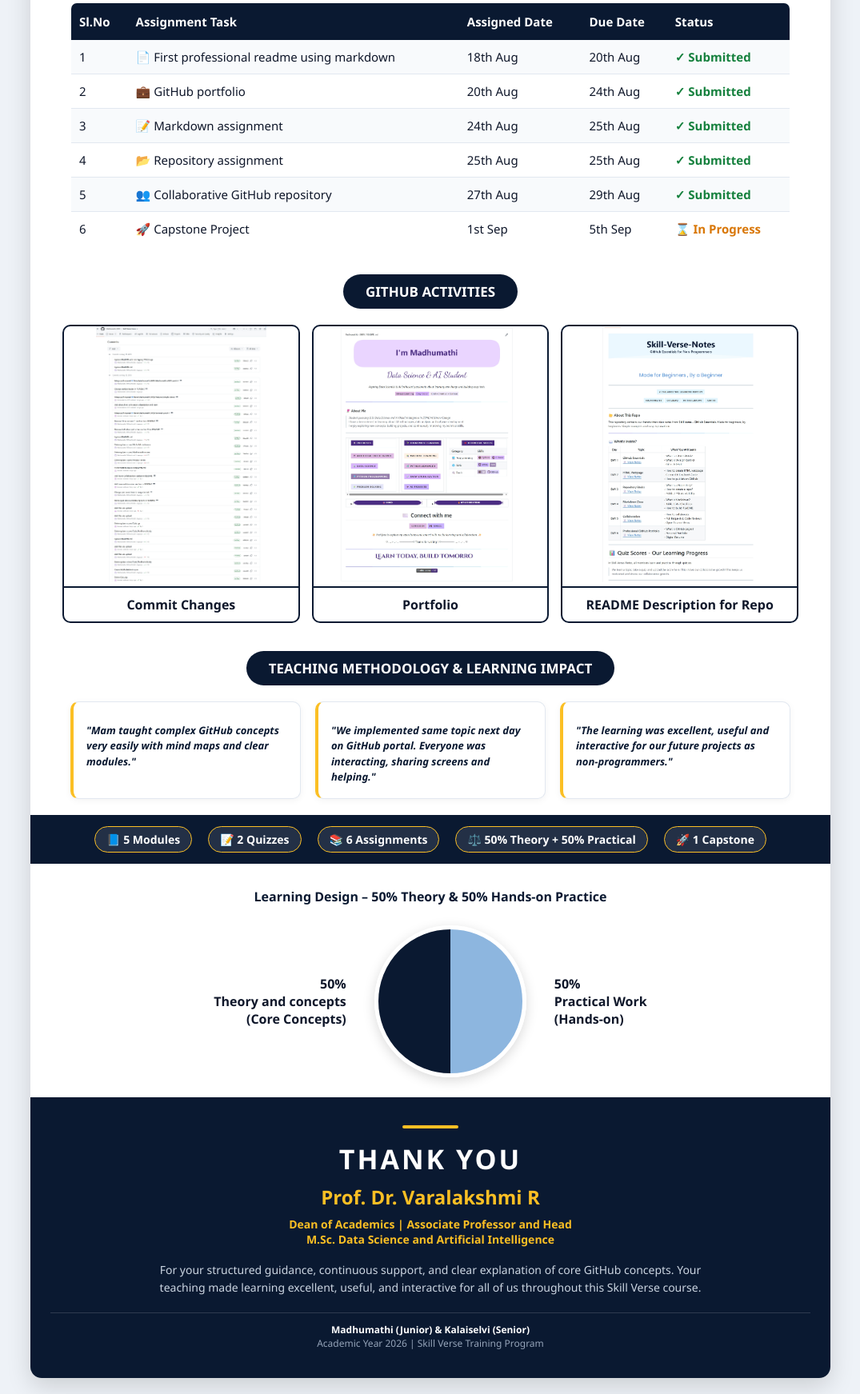
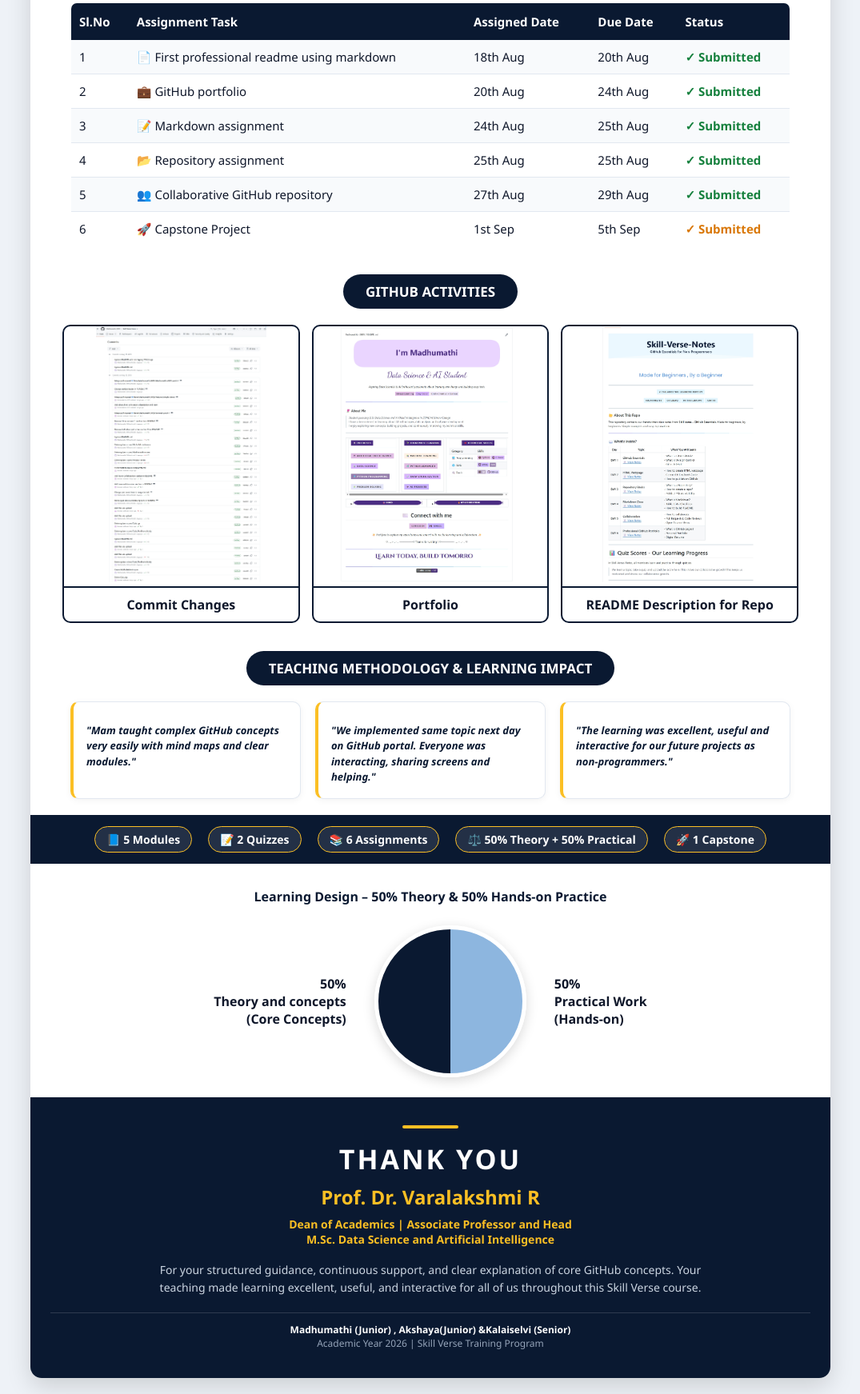
Before and after one commit to Madhumathi-2009/Pathway-GitHub, a plain HTML site: page index.html in a window 1280 px wide. Shown: the part 1199-2942 px from the top of the page at 80% size, without its empty margins (102-1177 px from the left). Drawn offline with Linux system fonts and the light colour scheme.

Commit message:
Refactor index.html for clarity and updates

```diff
--- a/index.html
+++ b/index.html
@@ -81,7 +81,7 @@
     <tr><td>3</td><td>📝 Markdown assignment</td><td>24th Aug</td><td>25th Aug</td><td style="color:#15803d; font-weight:800;">✓ Submitted</td></tr>
     <tr><td>4</td><td>📂 Repository assignment</td><td>25th Aug</td><td>25th Aug</td><td style="color:#15803d; font-weight:800;">✓ Submitted</td></tr>
     <tr><td>5</td><td>👥 Collaborative GitHub repository</td><td>27th Aug</td><td>29th Aug</td><td style="color:#15803d; font-weight:800;">✓ Submitted</td></tr>
-    <tr><td>6</td><td>🚀 Capstone Project</td><td>1st Sep</td><td>5th Sep</td><td style="color:#d97706; font-weight:800;">⌛ In Progress</td></tr>
+    <tr><td>6</td><td>🚀 Capstone Project</td><td>1st Sep</td><td>5th Sep</td><td style="color:#d97706; font-weight:800;">✓ Submitted</td></tr>
   </table>
   <span class="pill">GITHUB ACTIVITIES</span>
 <div style="display:flex; gap:15px; width:92%; margin:20px auto;">
@@ -137,7 +137,7 @@
     <h2 style="color:#fbbf24; margin:8px 0;">Prof. Dr. Varalakshmi R</h2>
     <p style="color:#fbbf24; font-size:14px; font-weight:600; margin:0;">Dean of Academics | Associate Professor and Head<br>M.Sc. Data Science and Artificial Intelligence</p>
     <p style="color:#cbd5e1; font-size:14px; max-width:700px; margin:18px auto; line-height:1.6;">For your structured guidance, continuous support, and clear explanation of core GitHub concepts. Your teaching made learning excellent, useful, and interactive for all of us throughout this Skill Verse course.</p>
-    <div style="border-top:1px solid rgba(255,255,255,0.15); margin-top:20px; padding-top:12px; color:#94a3b8; font-size:12px;"><b style="color:white;">Madhumathi (Junior) & Kalaiselvi (Senior)</b><br>Academic Year 2026 | Skill Verse Training Program</div>
+    <div style="border-top:1px solid rgba(255,255,255,0.15); margin-top:20px; padding-top:12px; color:#94a3b8; font-size:12px;"><b style="color:white;">Madhumathi (Junior) , Akshaya(Junior) &Kalaiselvi (Senior)</b><br>Academic Year 2026 | Skill Verse Training Program</div>
   </div>
 </div>
 </body>
```
